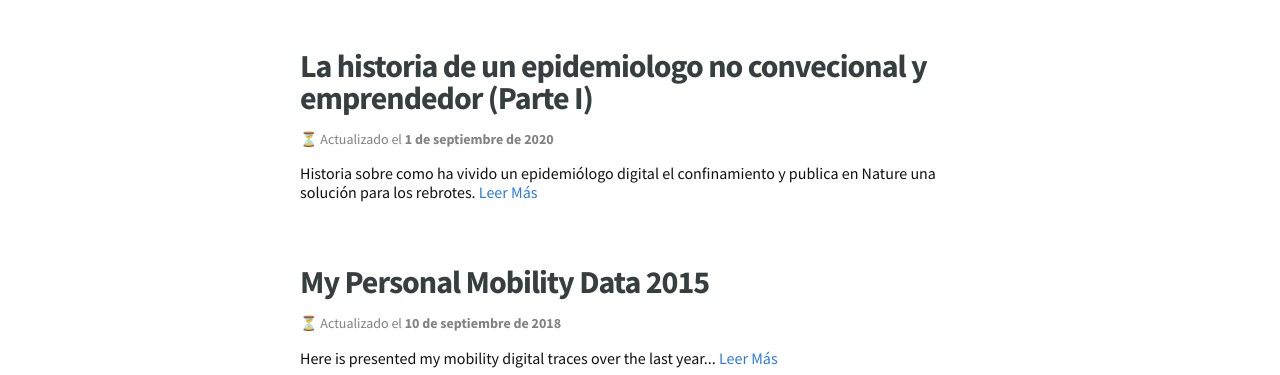
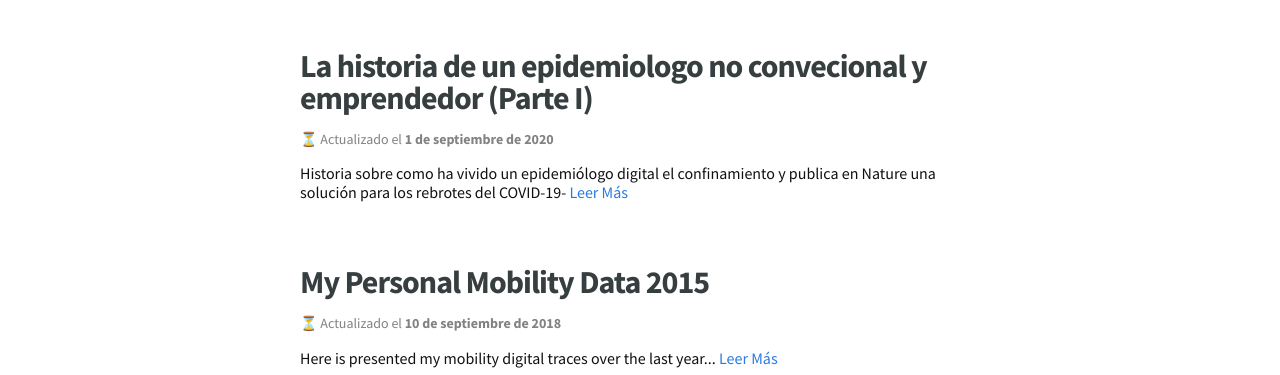
Before and after one commit to dmartincc/dmartincc.github.io, a Jekyll site: the page built from blog/blog.html, in a window 1280 px wide. Shown: the part 389-764 px from the top of the page. Built offline with Jekyll 4.4.1, drawn with Linux system fonts in a browser that asks for light colours; nearby versions of some CDN libraries; some web fonts are replaced; comment, search, counter and statistics services are not loaded.

Commit message:
Update from Forestry.io ultimoresorte@hotmail.com updated _posts/2020-08-22-epidemiologo-covid.md

```diff
--- a/_posts/2020-08-22-epidemiologo-covid.md
+++ b/_posts/2020-08-22-epidemiologo-covid.md
@@ -7,7 +7,7 @@ keywords: covid
 category: virus
 image: "/uploads/the_triumph_of_death_by_pieter_bruegel_the_elder.jpg"
 description: Historia sobre como ha vivido un epidemiólogo digital el confinamiento
-  y publica en Nature una solución para los rebrotes.
+  y publica en Nature una solución para los rebrotes del COVID-19-
 comments: true
 
 ---
```
